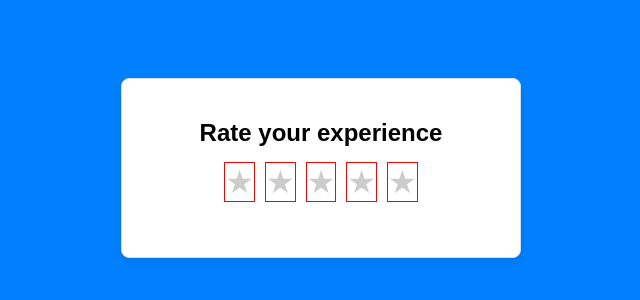
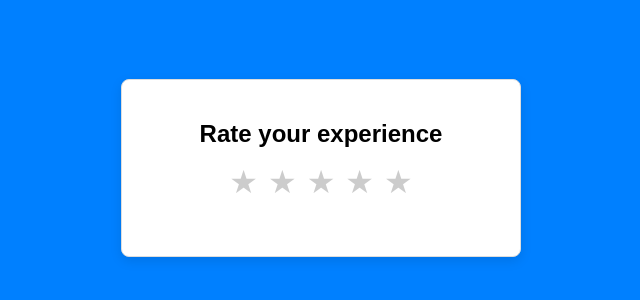
Before and after one commit to r2am9d/react-rating, a React (Vite) app: page / in a window 1280 px wide. Shown: the part 232-532 px from the top of the page, without its empty margins (319-959 px from the left). Built offline with nearby package versions, Linux system fonts and the light colour scheme.

Commit message:
chore: added proper styling

```diff
--- a/src/components/RatingComponent.jsx
+++ b/src/components/RatingComponent.jsx
@@ -1,29 +1,36 @@
+import { useState } from "react";
+
 const RatingComponent = () => {
-  const arr = Array.from({ length: 5 }, (_, i) => i);
-  const handler = (index) => (e) => console.log(`${index}`);
-  const hovered = (direction, index) => (e) =>
-    console.log(`${direction} | ${index}`);
+  const [rating, setRating] = useState(null);
+  const [hover, setHover] = useState(null);
+
+  const stars = Array.from({ length: 5 }, (_, i) => i);
+  const messages = ["Terrible", "Poor", "Fair", "Good", "Excellent"];
+
+  const onClick = (index) => (e) => setRating(index);
+  const onHover = (index) => (e) => setHover(index);
 
   return (
-    <>
-      <div className="rating-container">
-        <h2>Rate your experience</h2>
-        <div className="stars">
-          {arr.map((e, i) => (
+    <div className="rating-container">
+      <h2>Rate your experience</h2>
+      <div className="stars">
+        {stars.map((e, i) => {
+          const idx = i + 1;
+          return (
             <span
-              onClick={handler(i)}
-              onMouseEnter={hovered("Enter", i)}
-              onMouseLeave={hovered("Leave", i)}
+              onClick={onClick(idx)}
+              onMouseEnter={onHover(idx)}
+              onMouseLeave={onHover(null)}
               key={e}
-              className="star"
-              style={{ border: "1px solid red" }}
+              className={`star ${idx <= (hover || rating) ? "active" : ""}`}
             >
               {"\u2605"}
             </span>
-          ))}
-        </div>
+          );
+        })}
       </div>
-    </>
+      {rating && <div className="feedback">{messages[rating - 1]}</div>}
+    </div>
   );
 };
 
```
